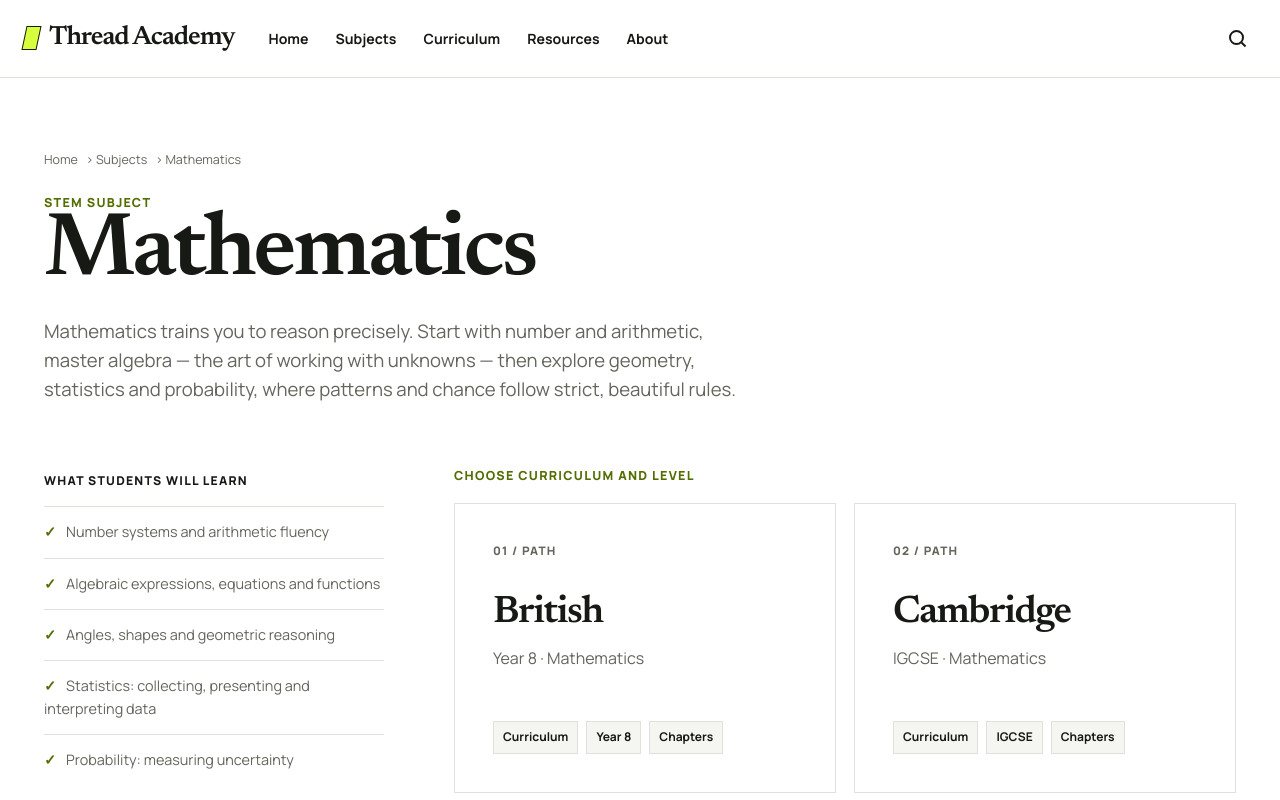
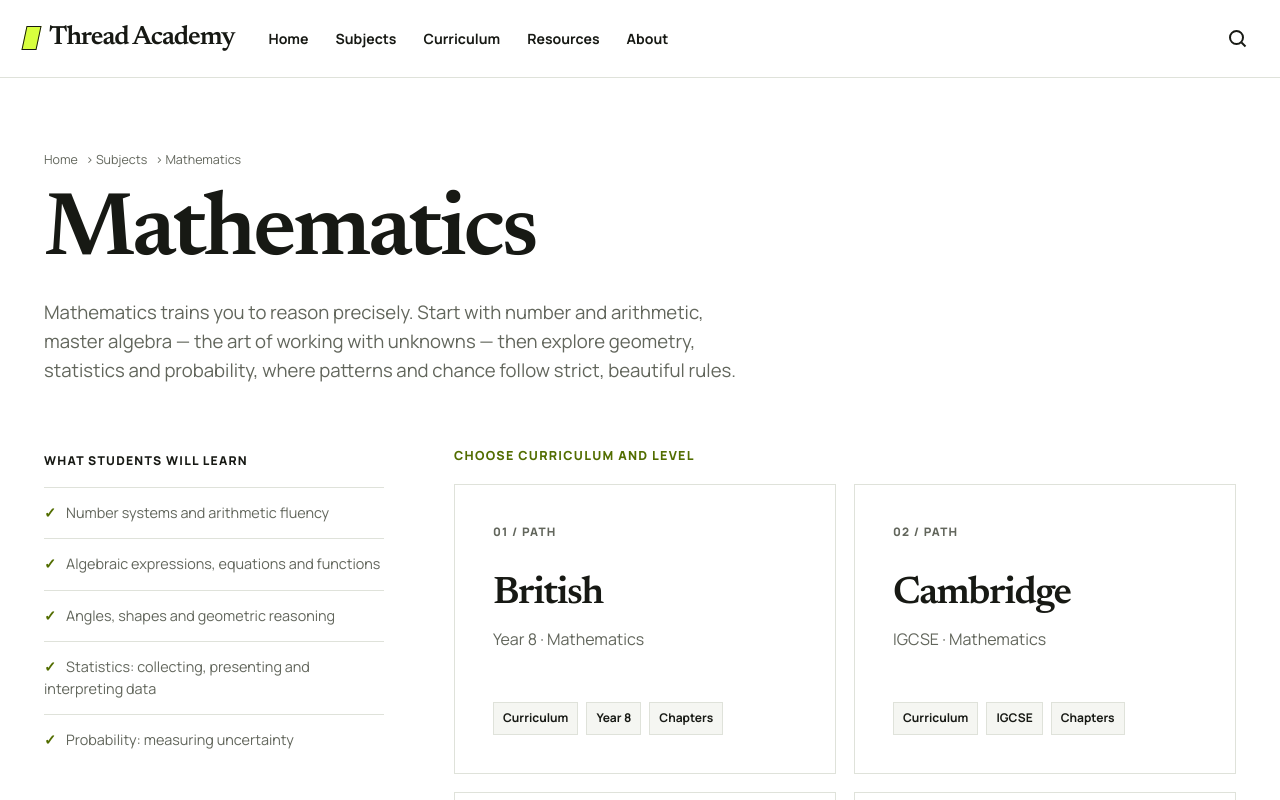
Before and after one commit to aliaaquib/student-learning-website, a Next.js app: page /subjects/mathematics in a window 1280 px wide. Shown: the top 800 px of the page. Built offline with nearby package versions, Linux system fonts and the light colour scheme.

Commit message:
Remove category eyebrow label from subject pages

```diff
--- a/src/app/subjects/[subject]/page.tsx
+++ b/src/app/subjects/[subject]/page.tsx
@@ -82,7 +82,6 @@ export default function SubjectPage({ params }: { params: { subject: string } })
           { label: "Subjects", href: "/subjects" },
           { label: subject.name },
         ]}
-        eyebrow={`${subject.category} subject`}
         title={subject.name}
         lede={subject.intro}
       />
```
